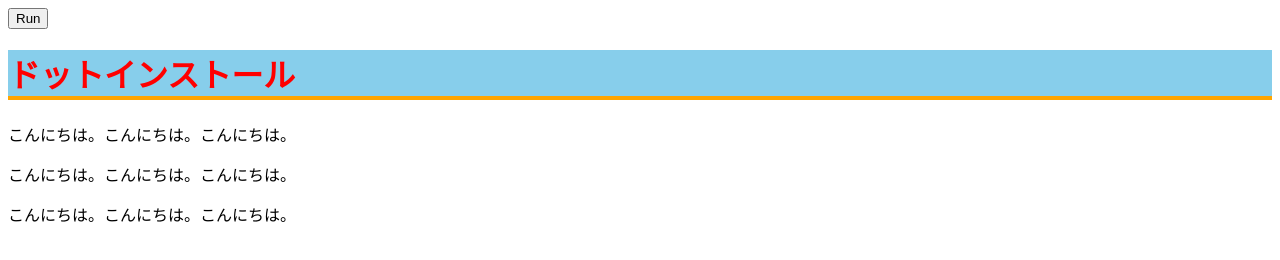
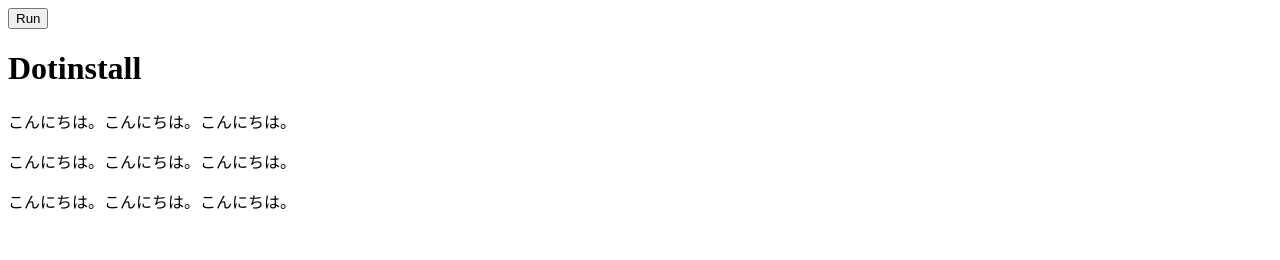
Before and after one commit to sttagami2/Dotinstall_JavaScript_basic, a plain HTML site: page DOM/index.html in a window 1280 px wide. Both pictures are taken after a click on the button "Run". Drawn offline with Linux system fonts and the light colour scheme.

Commit message:
カスタムデータ属性を扱ってみよう

```diff
--- a/DOM/index.html
+++ b/DOM/index.html
@@ -3,21 +3,11 @@
 <head>
 	<meta charset="utf-8">
 	<title>JavaScript Basics</title>
-	<style>
-		.my-color {
-			color: red;
-			background-color: skyblue;
-		}
-
-		.my-border {
-			border-bottom: 4px solid orange;
-		}
-	</style>
 </head>
 <body>
 	<button>Run</button>
 
-	<h1 id="target" class="my-border">ドットインストール</h1>
+	<h1 id="target" data-translation="Dotinstall">ドットインストール</h1>
 	<p>こんにちは。こんにちは。こんにちは。</p>
 	<p>こんにちは。こんにちは。こんにちは。</p>
 	<p>こんにちは。こんにちは。こんにちは。</p>
--- a/DOM/js/main.js
+++ b/DOM/js/main.js
@@ -4,16 +4,7 @@
 	document.querySelector('button').addEventListener('click', () => {
 		const targetNode = document.getElementById('target');
 
-		// targetNode.className = 'my-color my-border';
-		// targetNode.classList.add('my-color');
-
-		// #targetのクラスに.my-colorがあるかないか確認する
-		// if (targetNode.classList.contains('my-color') === true) {
-		// 	targetNode.classList.remove('my-color');
-		// } else {
-		// 	targetNode.classList.add('my-color');
-		// }
-
-		targetNode.classList.toggle('my-color');
+		// targetNode.textContent = 'Dotinstall';
+		targetNode.textContent = targetNode.dataset.translation;
 	});
 }
```
